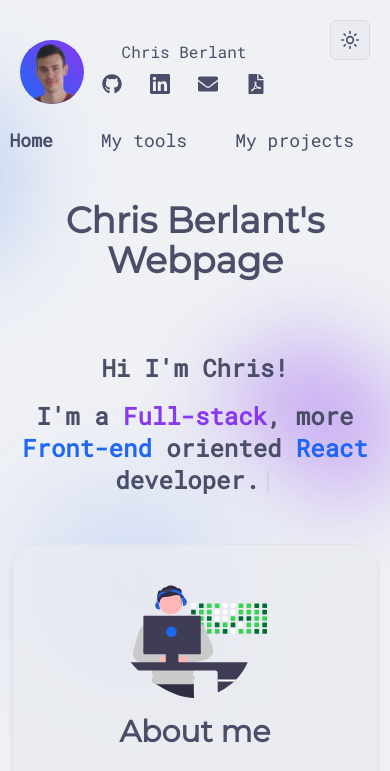
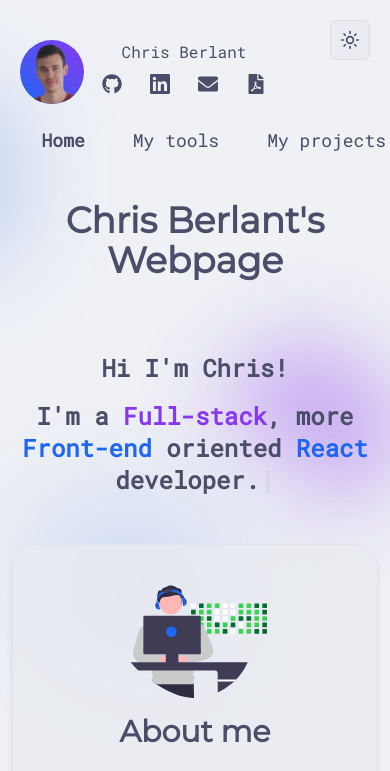
Before and after one commit to chrisberlant/chrisberlant.github.io, an Astro site: page / in a window 390 px wide. Shown: the top 771 px of the page. Built offline with nearby package versions, Linux system fonts and the light colour scheme; Astro itself is replaced by a stand-in of ours; no server answers.

Commit message:
fix: NavBar on smaller screens

```diff
--- a/src/components/NavBar.astro
+++ b/src/components/NavBar.astro
@@ -3,7 +3,7 @@ import NavButton from "./NavButton";
 ---
 
 <nav
-    class="flex items-end self-end justify-end gap-4 mr-2 text-lg font-robotoMono sm:mr-4 md:mr-10 lg:gap-8 xl:mr-32"
+    class="flex items-end relative min-[400px]:left-0 left-6 justify-end gap-4 min-[400px]:mr-2 text-lg font-robotoMono sm:mr-4 md:mr-10 lg:gap-8 xl:mr-32"
 >
     <NavButton link="/" text="Home" client:load />
     <NavButton link="/tools" text="My tools" client:load />
```
